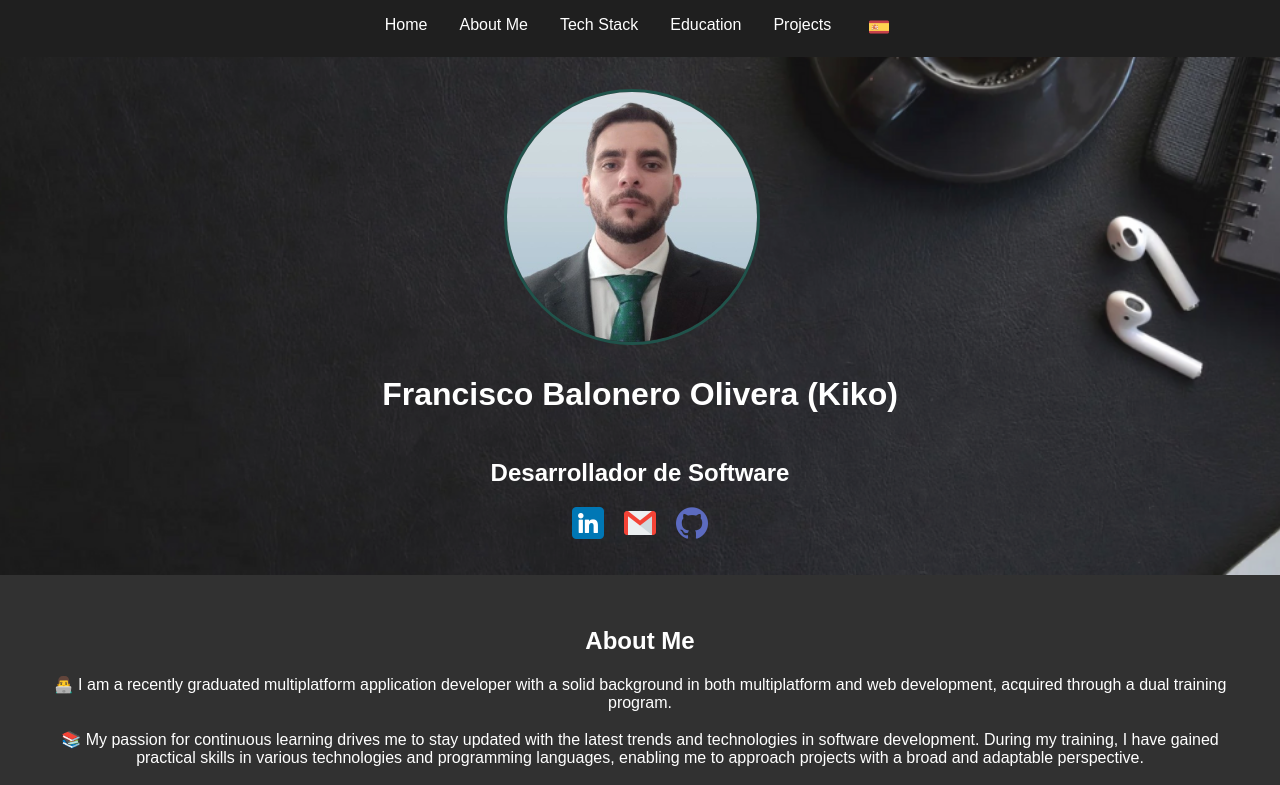
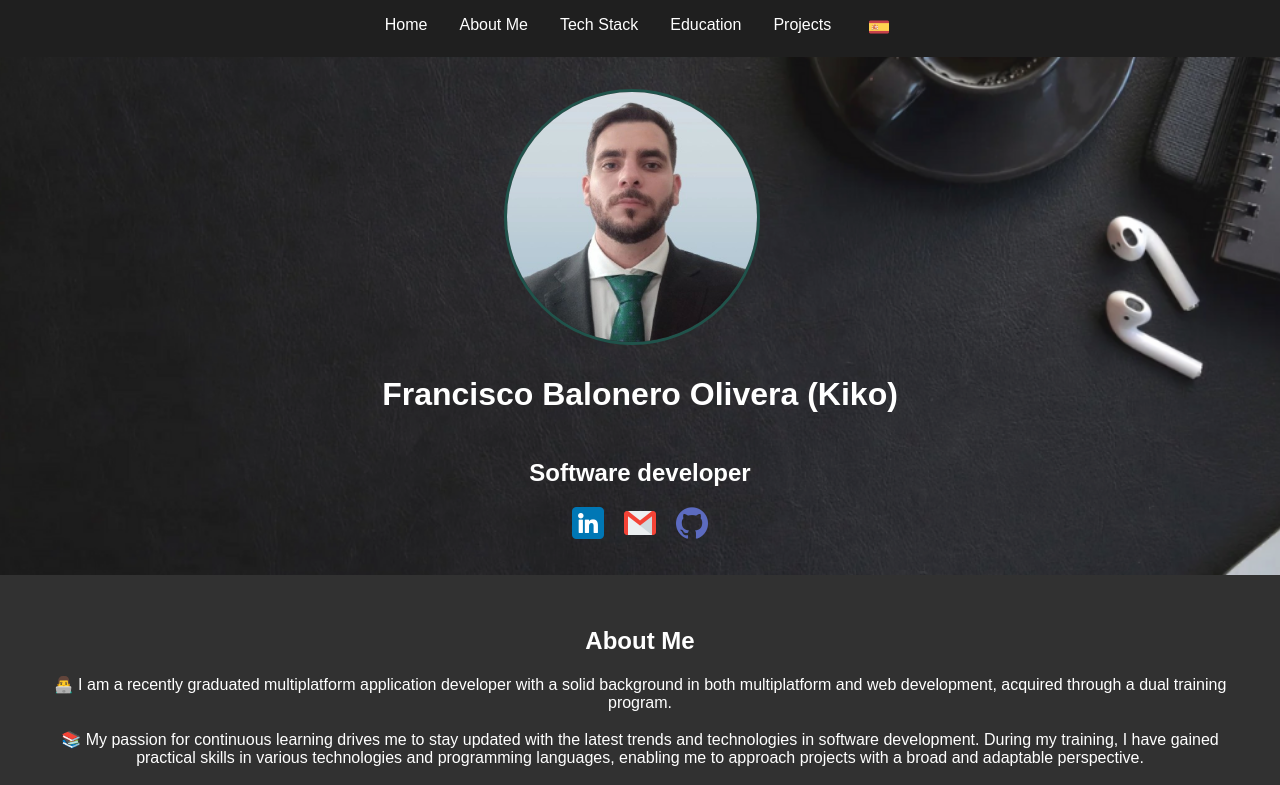
Before and after one commit to Francisco-B-O/Francisco-B-O, a plain HTML site: page index.html in a window 1280 px wide. Both pictures are taken after a click on the button 883 px from the left and 28 px from the top of the page. Shown: the top 785 px of the page. Drawn offline with nearby package versions, Linux system fonts and the light colour scheme.

Commit message:
fix: :bug: traduction

```diff
--- a/index.html
+++ b/index.html
@@ -34,7 +34,7 @@
                 <img src="img/avatar.jpg" alt="Avatar" class="avatar">
             </div>
             <h1>Francisco Balonero Olivera (Kiko)</h1>
-            <h2>Desarrollador de Software</h2>
+            <h2>Desarrollador de software</h2>
             <section id="socials">
                 <div class="socials">
                     <a href="https://www.linkedin.com/in/francisco-balonero-olivera/" target="_blank">
--- a/js/scripts.js
+++ b/js/scripts.js
@@ -6,6 +6,8 @@ document.addEventListener('DOMContentLoaded', function () {
     const aboutContent = document.getElementById('about-content');
     const techStackTitle = document.querySelector('#tech-stack h2');
     const projectsTitle = document.querySelector('#projects h2');
+    const heroSubTitle = document.querySelector('#hero h2');
+
     const projectCards = document.querySelectorAll('.project-card');
     const footerText = document.querySelector('footer p');
     const educationTitle = document.querySelector('#education h2');
@@ -33,7 +35,8 @@ document.addEventListener('DOMContentLoaded', function () {
             'education-description': 'CGFS Desarrollo de Aplicaciones Multiplataforma',
             'education-description-text': 'Formacion Dual.',
             'education-grade': 'Nota Media: 9.31',
-            'education-institution': 'IES Ágora'
+            'education-institution': 'IES Ágora',
+            'heroSubTitle': 'Desarrollador de softare'
         },
         en: {
             home: 'Home',
@@ -53,6 +56,7 @@ document.addEventListener('DOMContentLoaded', function () {
             'project-title-tic': 'TIC-TAPSD: The Connected Life',
             'project-description-tic': 'Contribution to a project that involves the design, creation, and exploitation of a software platform consisting of a web application and a mobile application. This platform allows students of the Teleassistance module to carry out the necessary practices for their qualification.',
             'footer-text': '© 2024 Francisco Balonero Olivera. All rights reserved.',
+            'heroSubTitle': 'Software developer'
 
         }
     };
@@ -76,6 +80,7 @@ document.addEventListener('DOMContentLoaded', function () {
         educationDescriptionText.textContent = translations[currentLanguage]['education-description-text'];
         educationGrade.textContent = translations[currentLanguage]['education-grade'];
         educationInstitution.textContent = translations[currentLanguage]['education-institution'];
+        heroSubTitle.textContent = translations[currentLanguage]['heroSubTitle']
 
         projectCards.forEach(card => {
             const projectTitle = card.querySelector('h3');
```
